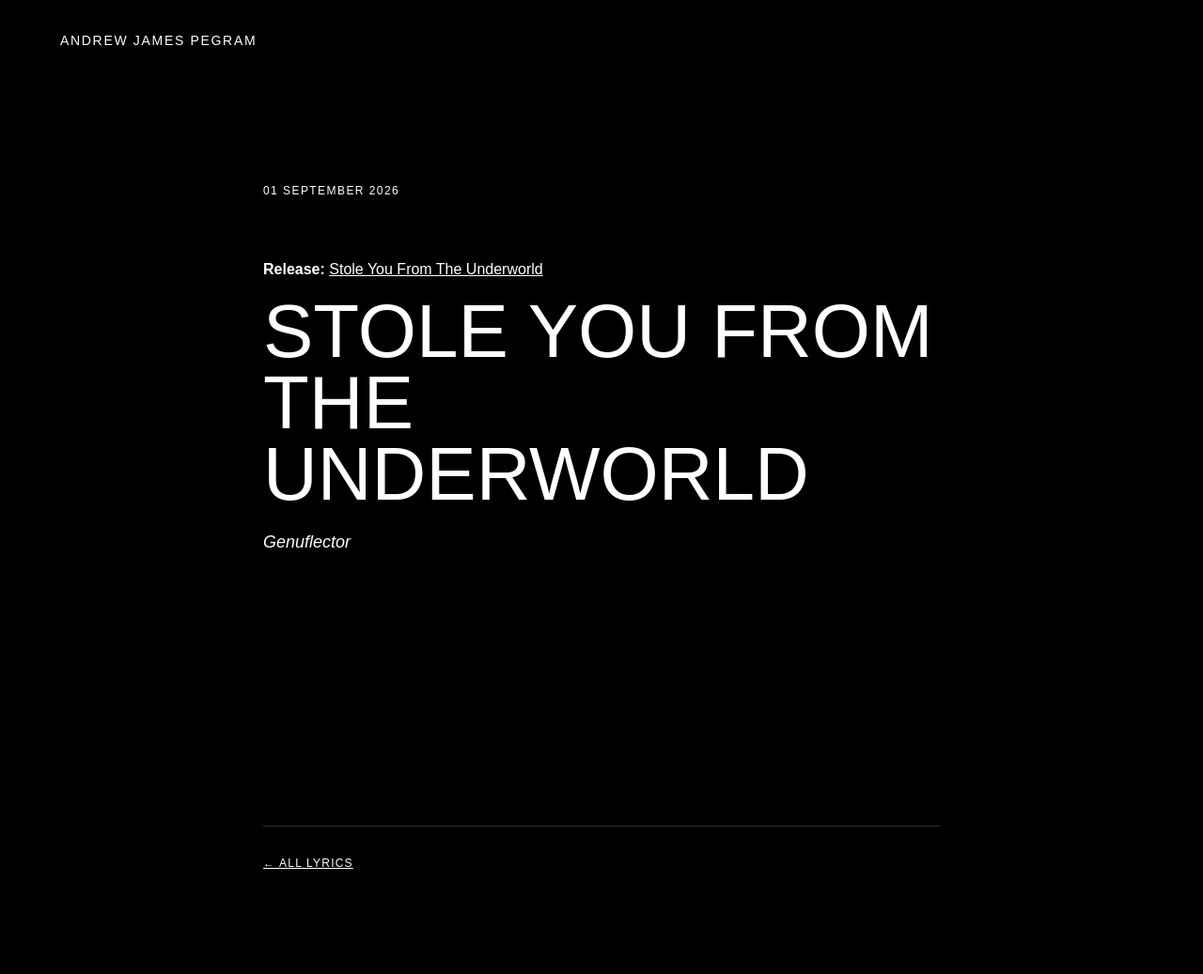
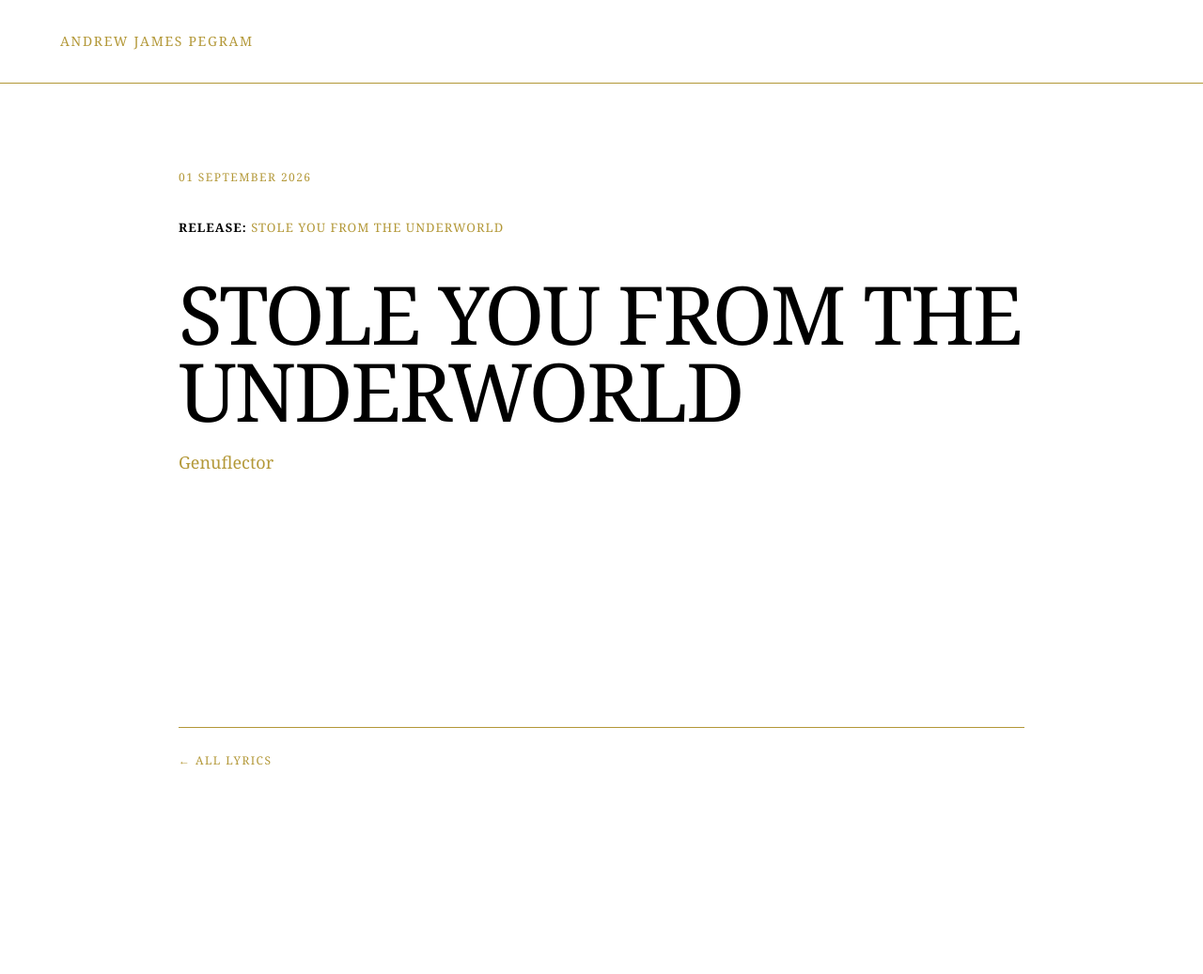
Before and after one commit to Drew-leotard/andrew-james-pegram-archive, a Jekyll site: the page built from _lyrics/2026-09-01-stole-you-from-the-underworld.md, in a window 1280 px wide. Shown: the whole page at 94% size. Built offline with Jekyll 4.4.1, drawn with Linux system fonts in a browser that asks for light colours; some web fonts are replaced; after the commit the page ends 929 px from its top, so only the background shows below that.

Commit message:
Update lyric.html
Update lyric page styling

```diff
--- a/_layouts/lyric.html
+++ b/_layouts/lyric.html
@@ -3,13 +3,21 @@
 ---
 
 <style>
+  @import url('https://fonts.googleapis.com/css2?family=Hedvig+Letters+Serif:opsz@12..24&display=swap');
+
+  :root {
+    --gold: #9E7C02C9;
+    --black: #000000;
+    --white: #ffffff;
+  }
+
   body {
     margin: 0;
-    background: #000;
-    color: #fff;
-    font-family: Arial, Helvetica, sans-serif;
+    background: var(--white);
+    color: var(--black);
+    font-family: "Hedvig Letters Serif", Georgia, serif;
     font-size: 16px;
-    line-height: 1.6;
+    line-height: 1.7;
   }
 
   header {
@@ -17,57 +25,114 @@
     font-size: 14px;
     letter-spacing: 0.12em;
     text-transform: uppercase;
+    color: var(--gold);
+    border-bottom: 1px solid var(--gold);
   }
 
   header a {
-    color: #fff;
+    color: var(--gold);
     text-decoration: none;
   }
 
   main {
-    max-width: 720px;
-    margin: 12vh auto;
-    padding: 0 30px;
+    max-width: 900px;
+    margin: 10vh auto 12vh;
+    padding: 0 5vw;
   }
 
   .date {
     font-size: 12px;
     letter-spacing: 0.12em;
     text-transform: uppercase;
-    margin-bottom: 40px;
+    color: var(--gold);
+    margin-bottom: 32px;
+  }
+
+  .release-link {
+    margin: 0 0 40px;
+    font-size: 13px;
+    letter-spacing: 0.08em;
+    text-transform: uppercase;
+  }
+
+  .release-link strong {
+    font-weight: 600;
+  }
+
+  .release-link a {
+    color: var(--gold);
+    text-decoration: none;
+  }
+
+  .release-link a:hover {
+    color: var(--black);
   }
 
   h1 {
-    font-size: clamp(40px, 7vw, 80px);
+    font-size: clamp(42px, 7vw, 86px);
     line-height: 0.95;
     font-weight: 400;
+    letter-spacing: -0.025em;
+    color: var(--black);
     margin: 0 0 20px;
     text-transform: uppercase;
   }
 
   .artist {
     font-size: 18px;
-    font-style: italic;
+    color: var(--gold);
     margin-bottom: 70px;
   }
 
   .lyrics {
+    max-width: 680px;
     font-size: 18px;
     line-height: 1.8;
     white-space: pre-line;
   }
 
   footer {
-    margin-top: 120px;
-    padding-top: 30px;
-    border-top: 1px solid #333;
+    margin-top: 100px;
+    padding-top: 25px;
+    border-top: 1px solid var(--gold);
     font-size: 12px;
     text-transform: uppercase;
-    letter-spacing: 0.1em;
+    letter-spacing: 0.12em;
   }
 
-  a {
-    color: inherit;
+  footer a {
+    color: var(--gold);
+    text-decoration: none;
+  }
+
+  footer a:hover {
+    color: var(--black);
+  }
+
+  @media (max-width: 600px) {
+
+    header {
+      padding: 24px 6vw;
+    }
+
+    main {
+      margin-top: 7vh;
+      padding: 0 6vw;
+    }
+
+    h1 {
+      font-size: clamp(38px, 12vw, 60px);
+    }
+
+    .artist {
+      font-size: 16px;
+      margin-bottom: 50px;
+    }
+
+    .lyrics {
+      font-size: 17px;
+      line-height: 1.8;
+    }
   }
 </style>
 
@@ -83,12 +148,12 @@
     {{ page.date | date: "%d %B %Y" }}
   </div>
 
-  <p style="margin-top:60px;">
-  <strong>Release:</strong>
-  <a href="{{ '/releases/stole-you-from-the-underworld/' | relative_url }}">
-    Stole You From The Underworld
-  </a>
-</p>
+  <div class="release-link">
+    <strong>Release:</strong>
+    <a href="{{ '/releases/stole-you-from-the-underworld/' | relative_url }}">
+      Stole You From The Underworld
+    </a>
+  </div>
 
   <h1>{{ page.title }}</h1>
 
@@ -103,7 +168,9 @@
   </div>
 
   <footer>
-    <a href="{{ '/lyrics/' | relative_url }}">← All lyrics</a>
+    <a href="{{ '/lyrics/' | relative_url }}">
+      ← All lyrics
+    </a>
   </footer>
 
 </main>
```
